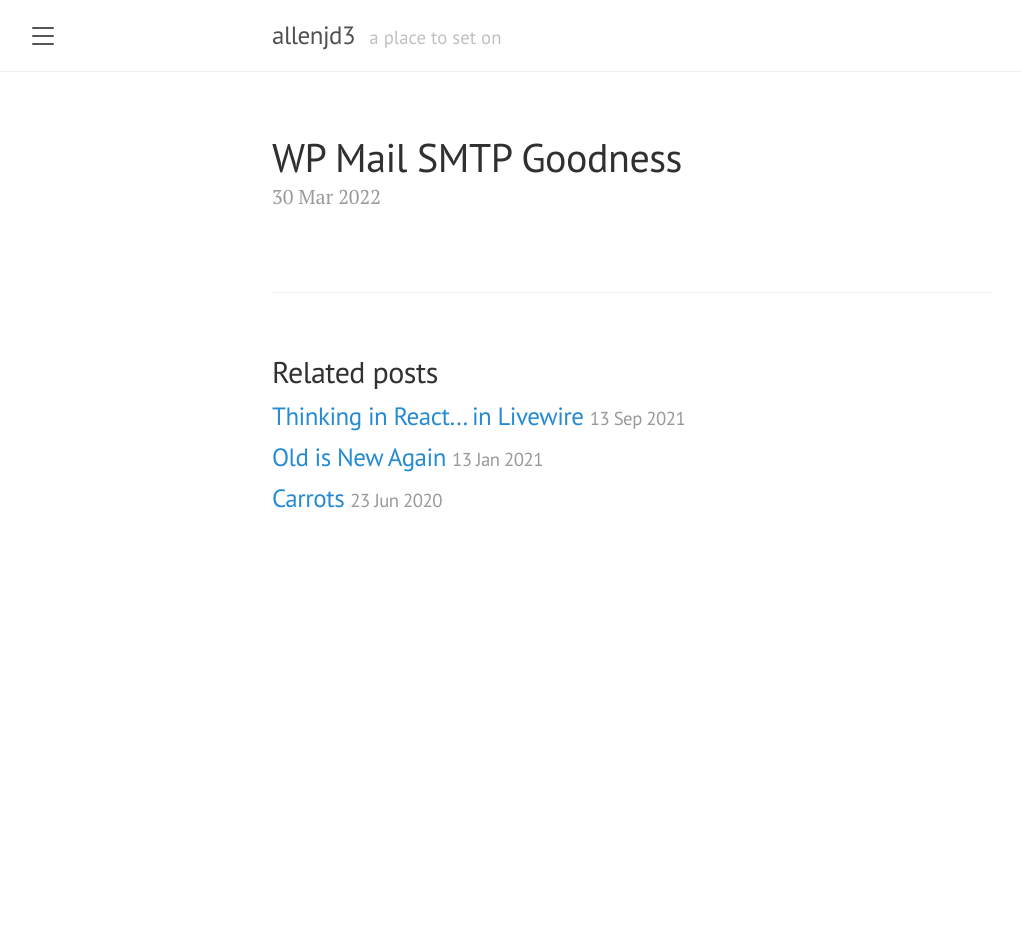
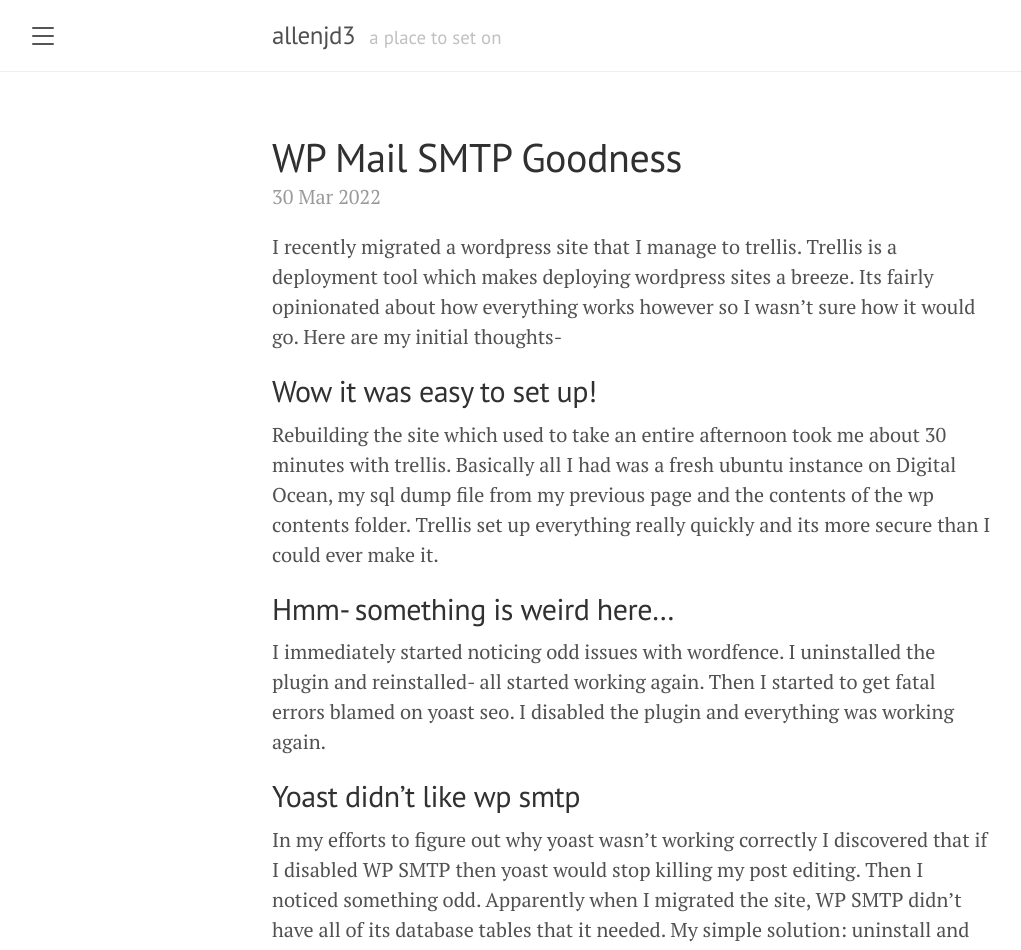
Before and after one commit to allenjd3/allenjd3.github.io, a Jekyll site: the page built from _posts/2022-03-30-wp-mail-smtp-goodness.md, in a window 1280 px wide and 1400 px high. Shown: the top 950 px of the window, without its empty margins (8-1029 px from the left). Built offline with Jekyll 4.4.1, drawn with Linux system fonts in a browser that asks for light colours; some of the changed text lies outside the part shown.

Commit message:
Update 2022-03-30-wp-mail-smtp-goodness.md

```diff
--- a/_posts/2022-03-30-wp-mail-smtp-goodness.md
+++ b/_posts/2022-03-30-wp-mail-smtp-goodness.md
@@ -4,3 +4,24 @@ title:  "WP Mail SMTP Goodness"
 date:   2022-03-30 07:40:00 -0400
 categories: general
 ---
+I recently migrated a wordpress site that I manage to trellis. Trellis is a deployment tool which makes deploying wordpress sites a breeze. Its fairly opinionated about how everything works however so I wasn't sure how it would go. Here are my initial thoughts-
+
+## Wow it was easy to set up!
+
+Rebuilding the site which used to take an entire afternoon took me about 30 minutes with trellis. Basically all I had was a fresh ubuntu instance on Digital Ocean, my sql dump file from my previous page and the contents of the wp contents folder. Trellis set up everything really quickly and its more secure than I could ever make it.
+
+## Hmm- something is weird here...
+
+I immediately started noticing odd issues with wordfence. I uninstalled the plugin and reinstalled- all started working again. Then I started to get fatal errors blamed on yoast seo. I disabled the plugin and everything was working again.
+
+## Yoast didn't like wp smtp
+
+In my efforts to figure out why yoast wasn't working correctly I discovered that if I disabled WP SMTP then yoast would stop killing my post editing. Then I noticed something odd. Apparently when I migrated the site, WP SMTP didn't have all of its database tables that it needed. My simple solution: uninstall and reinstall. I was hoping for a quick solution like with wordfence but in this case, reinstalling did nothing.
+
+Long story short, I found a setting that allowed me to delete all data from WP SMTP from the database. It was in the miscellaneous tab of the WP SMTP settings.
+
+<img width="958" alt="Screen Shot 2022-03-30 at 9 44 01 AM" src="https://user-images.githubusercontent.com/8092154/160849234-cd18b464-02c3-476b-ac4c-3dbf1ecac4a4.png">
+
+After I checked that box- I just uninstalled and reinstalled the plugin. The only downside was having to find my mailgun key again but that wasn't a huge deal. WP SMTP installed all its necessary tables and we are back in business
+
+Overall, I love trellis. It is ten times quicker to make changes to the site and if something were to happen to my current site it wouldn't take long to completely rebuild it elsewhere. I give it two thumbs and two big toes up.
```
